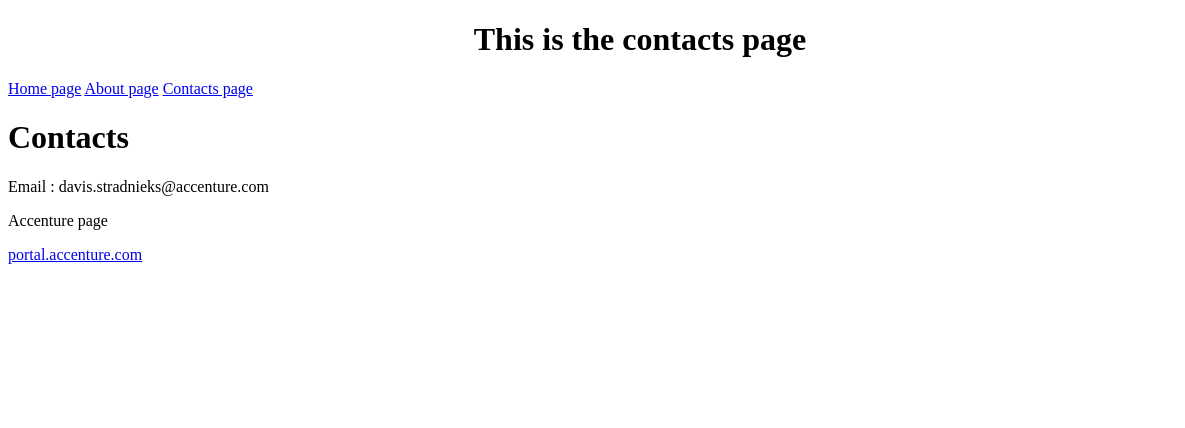
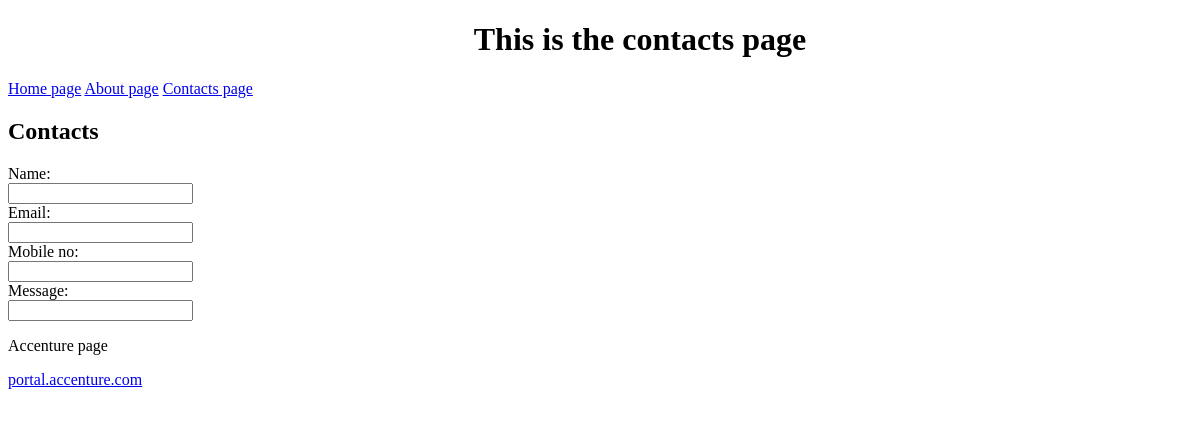
Before and after one commit to blindele/Assignment, a plain HTML site: page contacts.html in a window 1280 px wide. Shown: the full height of the page, 0-1185 px from the left. Drawn offline with Linux system fonts and the light colour scheme.

Commit message:
Made a form in contacts page

```diff
--- a/contacts.html
+++ b/contacts.html
@@ -20,15 +20,21 @@
         <a href="about.html">About page</a>
         <a href="contacts.html">Contacts page</a>
     </nav>
+    <h2>Contacts</h2>
 
-    <main>
-        <h1>Contacts</h1>
+    <form>
+        <label for="name">Name:</label><br>
+        <input type="text" id="name" name="name"><br>
+        <label for="email">Email:</label><br>
+        <input type="text" id="email" name="email"><br>
+        <label for="mobile">Mobile no:</label><br>
+        <input type="text" id="mobile" mobile="mobile"><br>
+        <label for="message">Message:</label><br>
+        <input type="text" id="message" message="message"><br>
 
-        <article>
-            <p>Email : davis.stradnieks@accenture.com</p>
-        </article>
 
-    </main>
+      </form>
+
 
 
 
```
